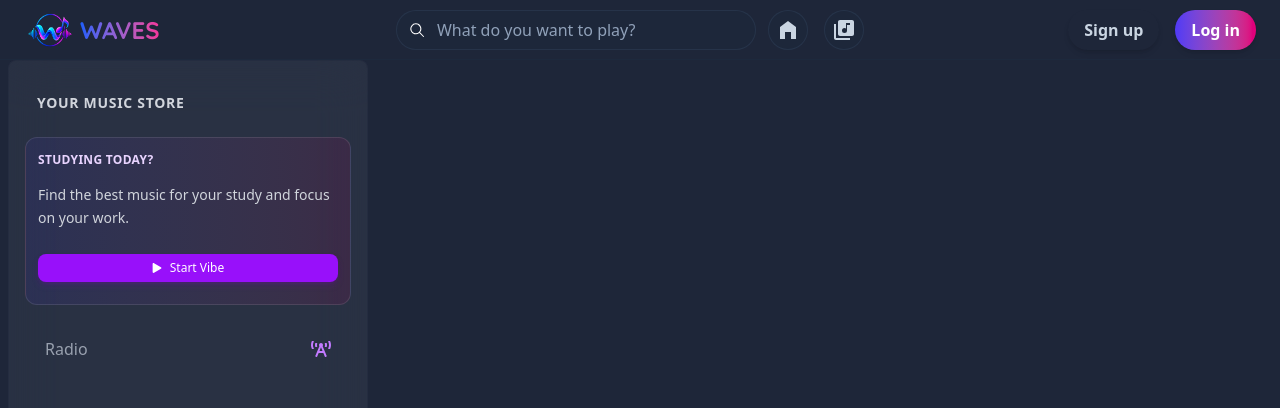
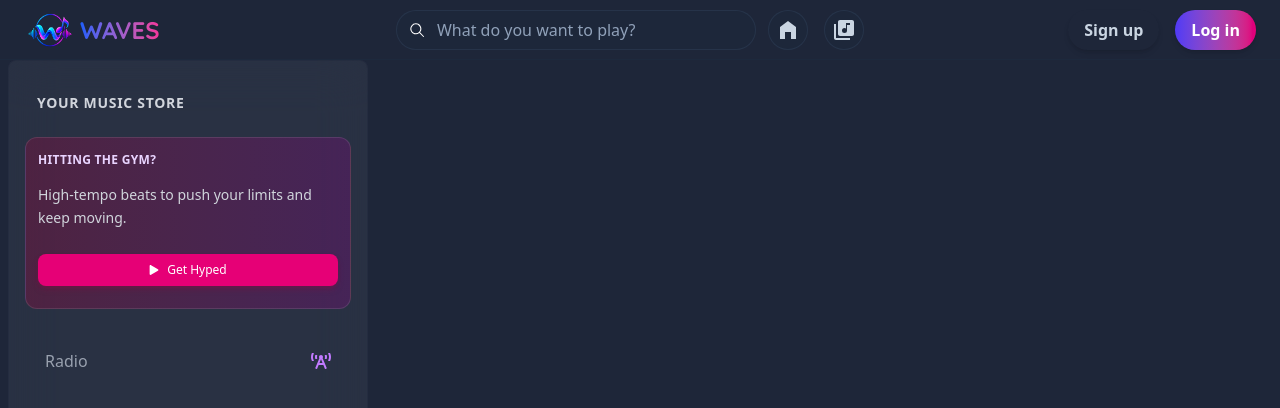
Before and after one commit to shashinirathnayake2111-afk/Waves-Premium_Music_Website, a Next.js app: page / in a window 1280 px wide. Shown: the top 408 px of the page. Built offline with nearby package versions, Linux system fonts and the light colour scheme.

Commit message:
Change card background and add trancitions

```diff
--- a/src/components/Sidebar.tsx
+++ b/src/components/Sidebar.tsx
@@ -1,8 +1,52 @@
 import Link from "next/link";
-import react, { useState } from "react";
+import react, { useEffect, useState } from "react";
 import { FaBroadcastTower, FaPlay } from "react-icons/fa";
 
 export default function Sidebar() {
+
+  const vibeCards = [
+    {
+      question: "Studying today?",
+      description: "Find the best music for your study and focus on your work.",
+      buttonText: "Start Vibe",
+      styles: {
+        gradient: "from-purple-900/40 to-indigo-900/40 border-purple-500/30",
+        buttonBg: "bg-purple-600 hover:bg-purple-700",
+        shadow: "shadow-purple-900/40"
+      }
+    },
+    {
+      question: "Hitting the Gym?",
+      description: "High-tempo beats to push your limits and keep moving.",
+      buttonText: "Get Hyped",
+      styles: {
+        gradient: "from-pink-900/40 to-fuchsia-900/40 border-pink-500/30",
+        buttonBg: "bg-pink-600 hover:bg-pink-700",
+        shadow: "shadow-pink-900/40"
+      }
+    },
+    {
+      question: "Time to Relax?",
+      description: "Soothing soundscapes and lofi tracks to help you de-stress.",
+      buttonText: "Relax Now",
+      styles: {
+        gradient: "from-blue-900/40 to-cyan-900/40 border-blue-500/30",
+        buttonBg: "bg-blue-600 hover:bg-blue-700",
+        shadow: "shadow-blue-900/40"
+      }
+    },
+  ];
+
+  const [currentIndex, setCurrentIndex] = useState(0);
+
+  useEffect(() => {
+    const timer = setInterval(() => {
+      setCurrentIndex((prevIndex) => (prevIndex + 1) % vibeCards.length);
+    }, 4500);
+
+    return () => clearInterval(timer);
+  }, []);
+
 
   return (
     <div>
@@ -14,21 +58,21 @@ export default function Sidebar() {
 
         <ul className="space-y-2 w-full">
 
-          <div className="bg-gradient-to-r from-indigo-600/10 to-pink-600/10 w-full mb-6 border border-white/10 p-3.5 rounded-xl hover:bg-white/10 transition px-3">
+          <div className={`bg-gradient-to-r ${vibeCards[currentIndex].styles.gradient} w-full mb-8 border border-white/10 p-3.5 rounded-xl hover:from-indigo-700/30 hover:to-pink-700/30 transition px-3`}>
             <div className="flex flex-col gap-4 mb-2">
               <span className="text-purple-200 text-xs font-semibold uppercase tracking-wide">
-                Studying today?
+                {vibeCards[currentIndex].question}
               </span>
 
               {/* Subtitle */}
               <p className="text-sm text-gray-300 leading-relaxed mb-2">
-                Find the best music for your study and focus on your work.
+                {vibeCards[currentIndex].description}
               </p>
 
               {/* Button */}
-              <button className="flex items-center justify-center gap-2 bg-purple-600 hover:bg-purple-500 text-white text-xs font-medium px-3 py-1.5 rounded-lg transition shadow-md shadow-purple-900/40">
+              <button className={`flex items-center justify-center gap-2 ${vibeCards[currentIndex].styles.buttonBg} ${vibeCards[currentIndex].styles.shadow} text-white text-xs font-medium px-3 py-2 rounded-lg transition shadow-md w-full`}>
                 <FaPlay className="text-[10px]" />
-                <span>Start Vibe</span>
+                <span>{vibeCards[currentIndex].buttonText}</span>
               </button>
             </div>
           </div>
```
